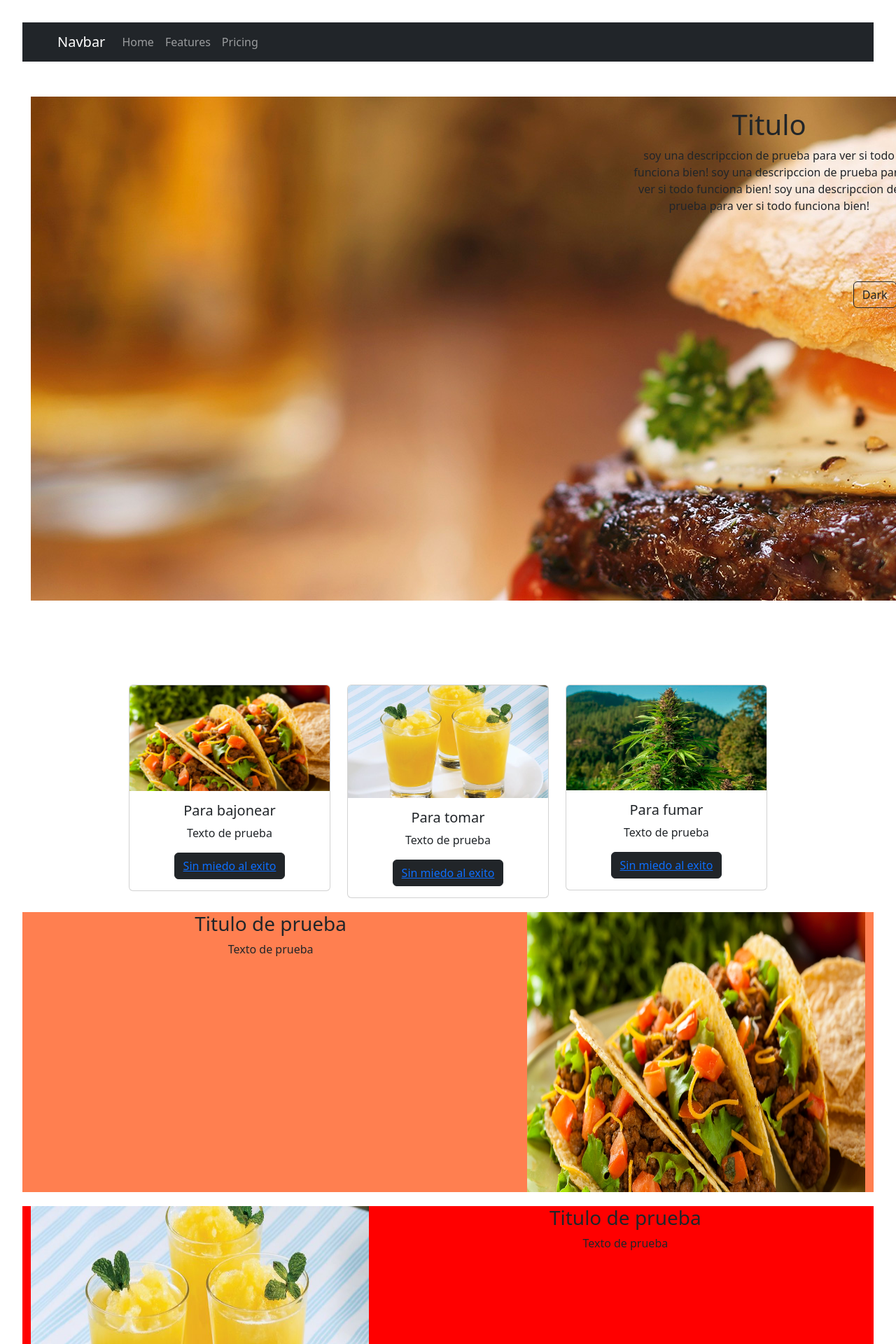
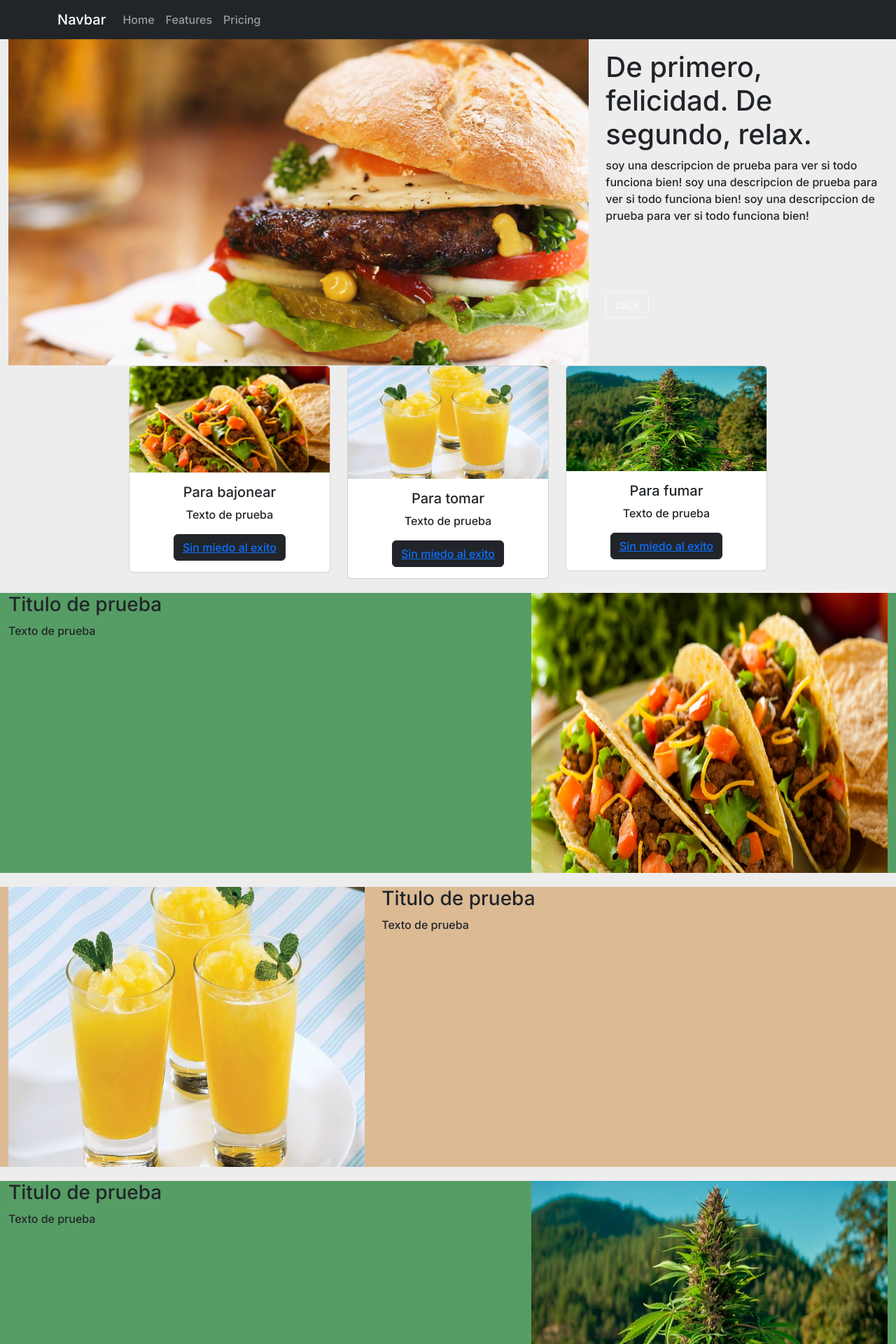
Before and after one commit to PatricioSirena/Proyecto3-RollinCode, a React (Vite) app: page / in a window 1280 px wide. Shown: the top 1920 px of the page at 70% size. Built offline with nearby package versions, Linux system fonts and the light colour scheme.

Commit message:
realizo cambios en el css y jsx de index

```diff
--- a/index.html
+++ b/index.html
@@ -3,7 +3,10 @@
   <head>
     <meta charset="UTF-8" />
     <meta name="viewport" content="width=device-width, initial-scale=1.0" />
-    <title>Proyecto Fianl</title>
+    <title>Proyecto Final</title>
+    <link rel="preconnect" href="https://fonts.googleapis.com">
+    <link rel="preconnect" href="https://fonts.gstatic.com" crossorigin>
+    <link href="https://fonts.googleapis.com/css2?family=Inter:wght@500&family=Noto+Sans:wght@600&family=Poppins:wght@300;500&family=Ultra&display=swap" rel="stylesheet">
   </head>
   <body>
     <div id="root"></div>
--- a/src/App.css
+++ b/src/App.css
@@ -3,12 +3,24 @@
   padding: 0;
 }
 
-#root {
+/*#root {
   max-width: 1280px;
   margin: 0 auto;
   padding: 2rem;
   text-align: center;
   overflow-x: hidden;
+}*/
+
+body{
+  background-color: rgb(238, 237, 237);
+  font-family: 'Inter', sans-serif;
+  /*font-family: 'Noto Sans', sans-serif;
+  font-family: 'Poppins', sans-serif;*/
+}
+
+.tituloo{
+  font-family: 'Ultra', serif !important;
+  color: beige !important;
 }
 
 .logo{
@@ -18,7 +30,12 @@
   justify-content: center;
 }
 
-.portada{
+.portada_home{
+  width: 100%;
+  /*height: 100vh;*/
+}
+
+/*.portada{
   width: 100vw;
   height: 100vh;
   justify-content: space-evenly;
@@ -29,15 +46,15 @@
 
 .portada-descripccion{
   overflow-y: hidden;
-}
+}*/
 
-.boton-portada{
+/*.boton-portada{
   margin-left: 75%;
-}
+}*/
 
 .tarjetaInfo{
   height: 50vh;
-  background-color: coral;
+  background-color: rgba(59, 143, 77, 0.849);
   margin-top: 20px;
 }
 
@@ -47,44 +64,45 @@
 
 #tarjeta2{
   display: flex;
-  background-color: red;
+  background-color: rgba(216, 175, 129, 0.822);
 }
 
-.logo:hover {
+/*.logo:hover {
   filter: drop-shadow(0 0 2em #646cffaa);
 }
 
 .logo.react:hover {
   filter: drop-shadow(0 0 2em #61dafbaa);
-}
+}*/
 
 .footer {
-  width: 100vw !important;
+  width: 100% !important;
   bottom: 0;
-  background-color: red;
+  background-color: rgba(192, 192, 192, 0.623) !important;
+  color: rgb(66, 66, 66) !important;
   margin-top: 50px;
 }
 
 .footerMapa {
-  width: 100vw;
+  width: 90vw;
   height: 60vh;
   margin-top: 30px;
   margin-bottom: 30px;
 }
 
-.footerRedes {
+/*.footerRedes {
   width: 100vw;
   height: 60vh;
-}
+}*/
 
 .portada {
-  width: 100vw;
-  height: 90vh;
+ /* width: 100vw;
+  height: 100vh;
   display: flex;
-  justify-content: space-evenly;
+  /*justify-content: space-evenly;
   margin-top: 50px;
-  margin-bottom: 120px;
-  overflow-y: hidden;
+  margin-bottom: 120px;*/
+  /*overflow-y: hidden;*/
 }
 
 #tarjeta2 .uno{
--- a/src/App.jsx
+++ b/src/App.jsx
@@ -15,8 +15,9 @@ function App() {
         <>
             <MyNav />
             <Portada
-                titulo={'Titulo'}
-                descripccion={'soy una descripccion de prueba para ver si todo funciona bien! soy una descripccion de prueba para ver si todo funciona bien! soy una descripccion de prueba para ver si todo funciona bien!'} />
+                className='tituloo'
+                titulo={'De primero, felicidad. De segundo, relax.'}
+                descripccion={'soy una descripcion de prueba para ver si todo funciona bien! soy una descripcion de prueba para ver si todo funciona bien! soy una descripccion de prueba para ver si todo funciona bien!'} />
             <section className='d-flex justify-content-around'>
                 <Cartas />
             </section>
--- a/src/components/Portada.jsx
+++ b/src/components/Portada.jsx
@@ -7,12 +7,12 @@ const Portada = ({ titulo, descripccion }) => {
         <div className="container-fluid">
             <div className="row portada">
                 <div className="col-lg-8 portada-imagen">
-                    <img src={portada} alt="" />
+                    <img src={portada} alt="Portada" className='portada_home' />
                 </div>
                 <div className="col-lg-4 mb-5 portada-descripccion">
                     <h1 className='mt-3'>{ titulo }</h1>
                     <p className="mb-5"> { descripccion } </p>
-                    <Button className='boton-portada mt-5' variant="outline-dark">Dark</Button>
+                    <Button className='boton-portada mt-5' variant="outline-light">click</Button>
                 </div>
             </div>
         </div>
--- a/src/index.css
+++ b/src/index.css
@@ -29,6 +29,7 @@ body {
   place-items: center;
   min-width: 320px;
   min-height: 100vh;
+  background-color: rgb(238, 237, 237) !important;
 }
 
 h1 {
```
